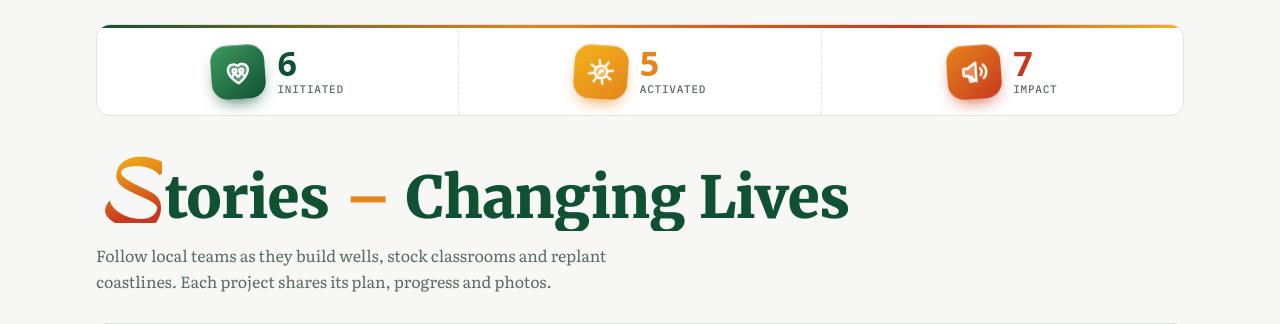
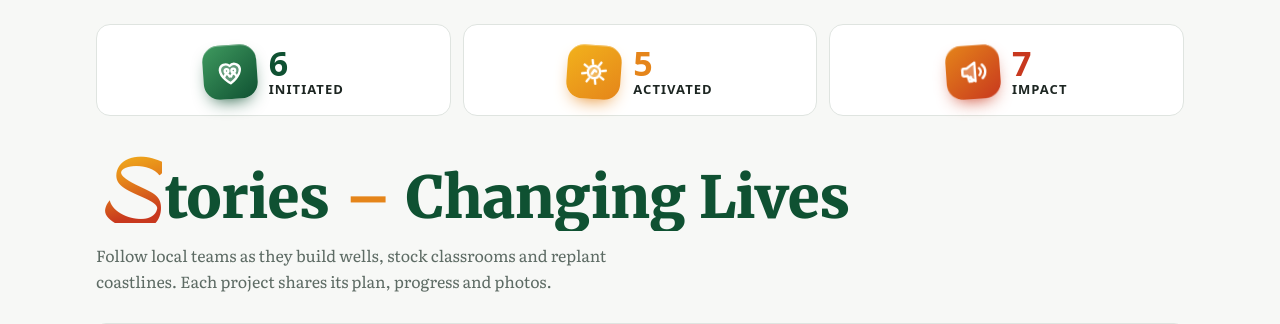
Before and after one commit to Raavanaapost/Charity-site, a PHP site: page / in a window 1280 px wide. Shown: the part 111-435 px from the top of the page. Run offline with PHP 8.4, Linux system fonts and the light colour scheme; some web fonts are replaced.

Commit message:
Totals as three separate bordered boxes with bold labels
Co-Authored-By: Claude Opus 5.5 <noreply@anthropic.com>
Claude-Session: https://claude.ai/code/session_015LboRGTXS6s8m767pXZBHW

```diff
--- a/style.css
+++ b/style.css
@@ -115,10 +115,8 @@ footer .wrap{padding-block:28px;display:flex;justify-content:space-between;gap:1
 
 /* home page: totals, featured project, sign-up */
 .sr{position:absolute;width:1px;height:1px;overflow:hidden;clip:rect(0 0 0 0);white-space:nowrap}
-.totals{display:flex;flex-wrap:wrap;background:var(--surface);border:1px solid var(--line);border-radius:14px;margin-block:24px 0;position:relative;overflow:hidden}
-.totals::before{content:"";position:absolute;inset:0 0 auto 0;height:3px;background:linear-gradient(90deg,var(--brand),var(--sun) 40%,var(--flame) 75%,var(--gold))}
-.totals>div{--c:var(--brand);--c2:#3f9a5f;--soft:var(--brand-soft);flex:1 1 0;min-width:96px;display:flex;align-items:center;justify-content:center;gap:12px;padding:20px 12px 16px;min-width:0}
-.totals>div+div{border-left:1px dashed var(--line)}
+.totals{display:flex;flex-wrap:wrap;gap:12px;margin-block:24px 0}
+.totals>div{--c:var(--brand);--c2:#3f9a5f;--soft:var(--brand-soft);flex:1 1 0;min-width:96px;background:var(--surface);border:1.5px solid var(--line);border-radius:14px;display:flex;align-items:center;justify-content:center;gap:12px;padding:20px 12px 16px;min-width:0}
 .totals .stat-active{--c:var(--sun);--c2:var(--gold);--soft:var(--sun-soft)}
 .totals .stat-updates{--c:var(--flame);--c2:var(--sun);--soft:color-mix(in srgb,var(--flame) 15%,var(--surface))}
 .totals .stat-extra{--c:var(--sun);--c2:var(--gold);--soft:color-mix(in srgb,var(--gold) 22%,var(--surface))}
@@ -128,14 +126,14 @@ footer .wrap{padding-block:28px;display:flex;justify-content:space-between;gap:1
 .totals .ico .fill{fill:rgba(255,255,255,.28)}
 .totals p{margin:0;display:grid;gap:3px;min-width:0}
 .totals b{font-family:var(--display);font-weight:700;font-size:34px;line-height:.95;color:var(--c);font-variant-numeric:tabular-nums}
-.totals span{font-family:var(--mono);font-size:11px;letter-spacing:.07em;text-transform:uppercase;color:var(--muted);line-height:1.25}
+.totals span{font-family:var(--display);font-weight:800;font-size:13px;letter-spacing:.08em;text-transform:uppercase;color:var(--ink);line-height:1.2}
 .totals .stat-active .ico{animation:spin 14s linear infinite}
 @keyframes spin{to{transform:rotate(360deg)}}
 @media (prefers-reduced-motion:reduce){.totals .stat-active .ico{animation:none}}
 @media (max-width:640px){
   .totals>div{flex-direction:column;gap:8px;text-align:center;padding:18px 6px 14px}
   .totals i{width:48px;height:48px;border-radius:14px}.totals .ico{width:26px;height:26px}
-  .totals b{font-size:28px}.totals span{font-size:10px;letter-spacing:.05em}
+  .totals b{font-size:28px}.totals span{font-size:11.5px;letter-spacing:.05em}
 }
 .feature{display:grid;grid-template-columns:minmax(0,1.25fr) minmax(0,1fr);background:var(--surface);border:1px solid var(--line);border-radius:var(--r);overflow:hidden;text-decoration:none;color:inherit;margin-bottom:40px}
 .feature .cover{aspect-ratio:auto;min-height:280px;height:100%}
@@ -197,3 +195,4 @@ footer .wrap{padding-block:28px;display:flex;justify-content:space-between;gap:1
 @media (prefers-reduced-motion:reduce){.menu-btn span{transition:none}}
 
 .totals + .intro{padding-block:30px 28px}
+@media (max-width:640px){.totals{gap:8px}}
```
